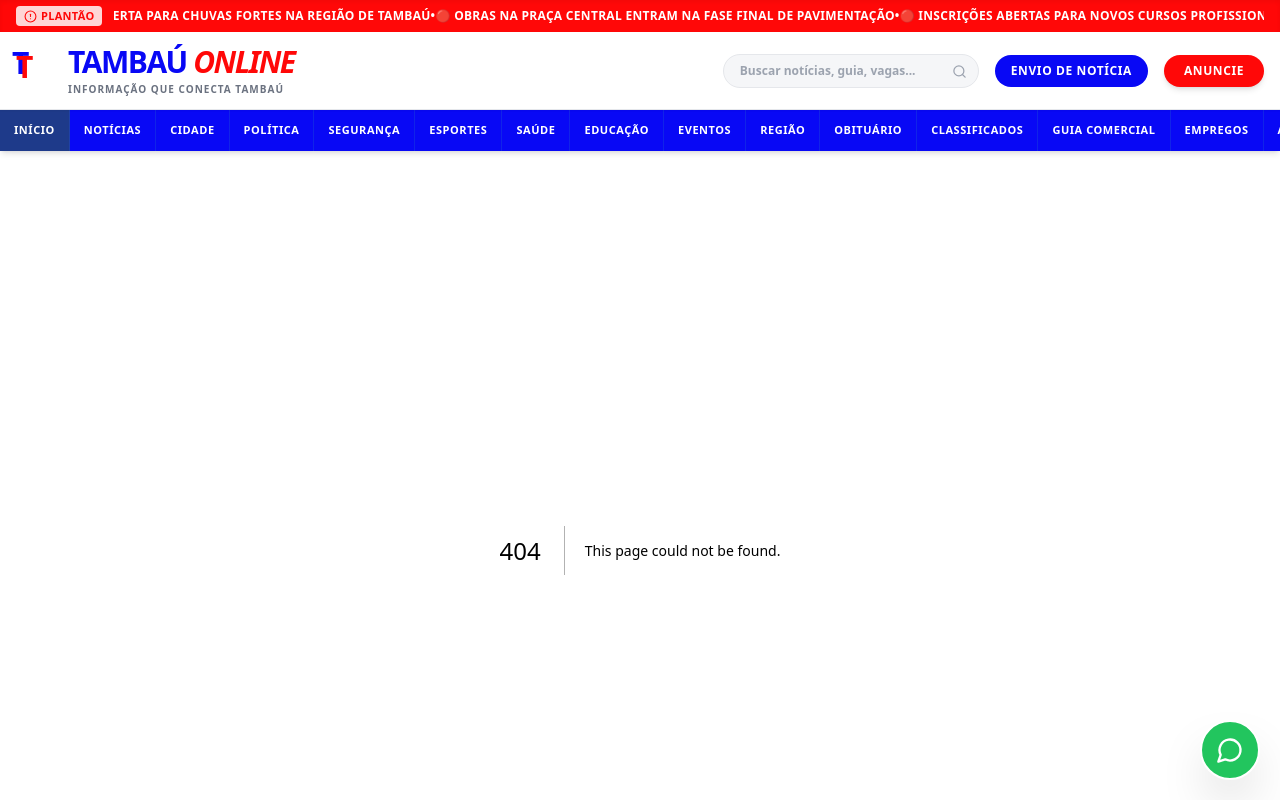
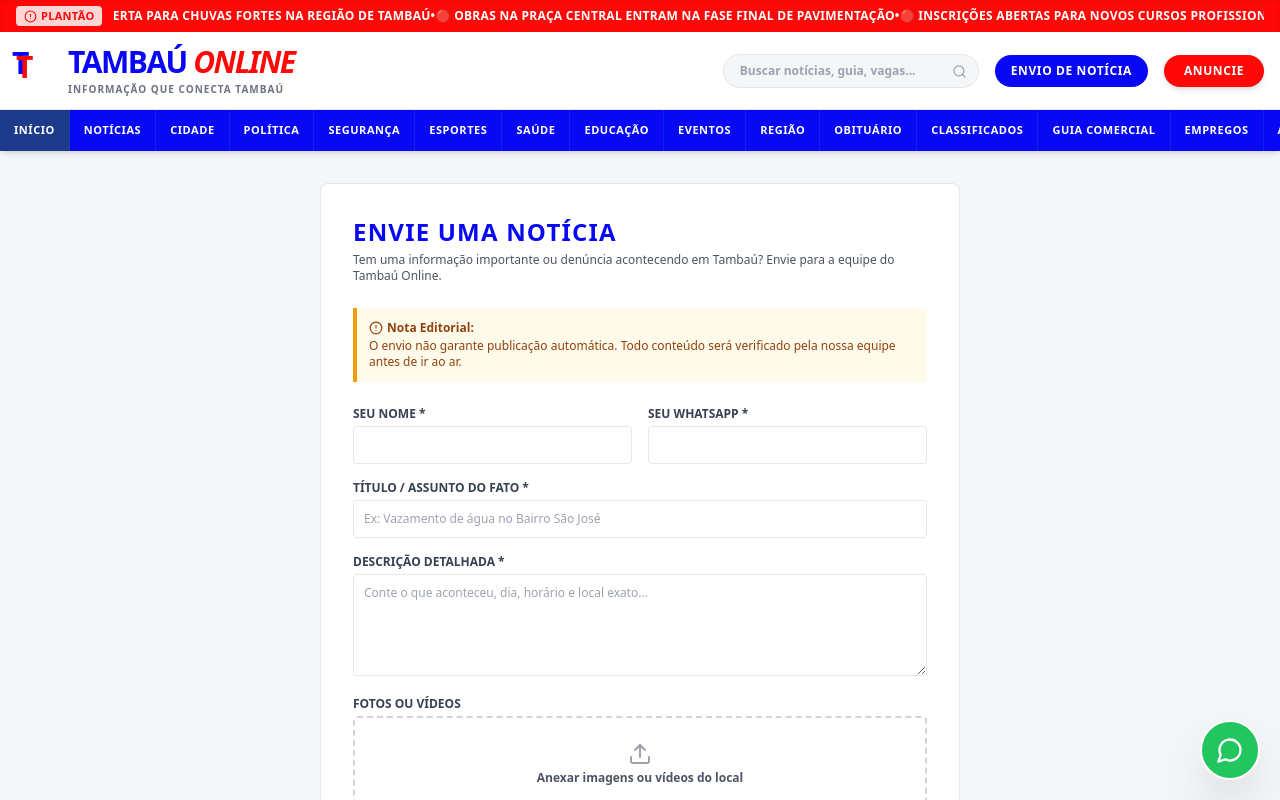
Before and after one commit to vynexstudio/tambau-online, a Next.js app: page /envie-noticia in a window 1280 px wide. Before the commit this address had no page. Shown: the top 800 px of the page. Built offline with nearby package versions, Linux system fonts and the light colour scheme.

Commit message:
Create page.tsx

```diff
--- /dev/null
+++ b/src/app/envie-noticia/page.tsx
@@ -0,0 +1,59 @@
+import React from 'react';
+import { Send, Upload, AlertCircle } from 'lucide-react';
+
+export default function EnvieNoticiaPage() {
+  return (
+    <main className="container mx-auto px-4 py-8 max-w-2xl">
+      <div className="bg-white p-8 rounded-lg border border-gray-200 shadow-sm space-y-6">
+
+        <div>
+          <h1 className="text-2xl font-black text-[#0808F5] uppercase tracking-wider">ENVIE UMA NOTÍCIA</h1>
+          <p className="text-xs text-gray-600 mt-1">
+            Tem uma informação importante ou denúncia acontecendo em Tambaú? Envie para a equipe do Tambaú Online.
+          </p>
+        </div>
+
+        <div className="bg-amber-50 border-l-4 border-amber-500 p-3 text-xs text-amber-800">
+          <p className="font-bold flex items-center gap-1"><AlertCircle size={14} /> Nota Editorial:</p>
+          <p className="mt-0.5">O envio não garante publicação automática. Todo conteúdo será verificado pela nossa equipe antes de ir ao ar.</p>
+        </div>
+
+        <form className="space-y-4 text-xs">
+          <div className="grid grid-cols-1 sm:grid-cols-2 gap-4">
+            <div>
+              <label className="block font-bold text-gray-700 uppercase mb-1">Seu Nome *</label>
+              <input type="text" className="w-full p-2.5 border rounded outline-none" required />
+            </div>
+            <div>
+              <label className="block font-bold text-gray-700 uppercase mb-1">Seu WhatsApp *</label>
+              <input type="text" className="w-full p-2.5 border rounded outline-none" required />
+            </div>
+          </div>
+
+          <div>
+            <label className="block font-bold text-gray-700 uppercase mb-1">Título / Assunto do Fato *</label>
+            <input type="text" placeholder="Ex: Vazamento de água no Bairro São José" className="w-full p-2.5 border rounded outline-none" required />
+          </div>
+
+          <div>
+            <label className="block font-bold text-gray-700 uppercase mb-1">Descrição Detalhada *</label>
+            <textarea rows={5} placeholder="Conte o que aconteceu, dia, horário e local exato..." className="w-full p-2.5 border rounded outline-none" required></textarea>
+          </div>
+
+          <div>
+            <label className="block font-bold text-gray-700 uppercase mb-1">Fotos ou Vídeos</label>
+            <div className="border-2 border-dashed border-gray-300 p-6 rounded text-center cursor-pointer hover:border-[#0808F5] transition">
+              <Upload className="mx-auto text-gray-400 mb-1" size={24} />
+              <p className="font-bold text-gray-600">Anexar imagens ou vídeos do local</p>
+            </div>
+          </div>
+
+          <button type="submit" className="w-full bg-[#0808F5] hover:bg-blue-800 text-white font-black py-3 rounded text-xs uppercase tracking-wider transition">
+            ENVIAR PARA A REDAÇÃO
+          </button>
+        </form>
+
+      </div>
+    </main>
+  );
+}
```
